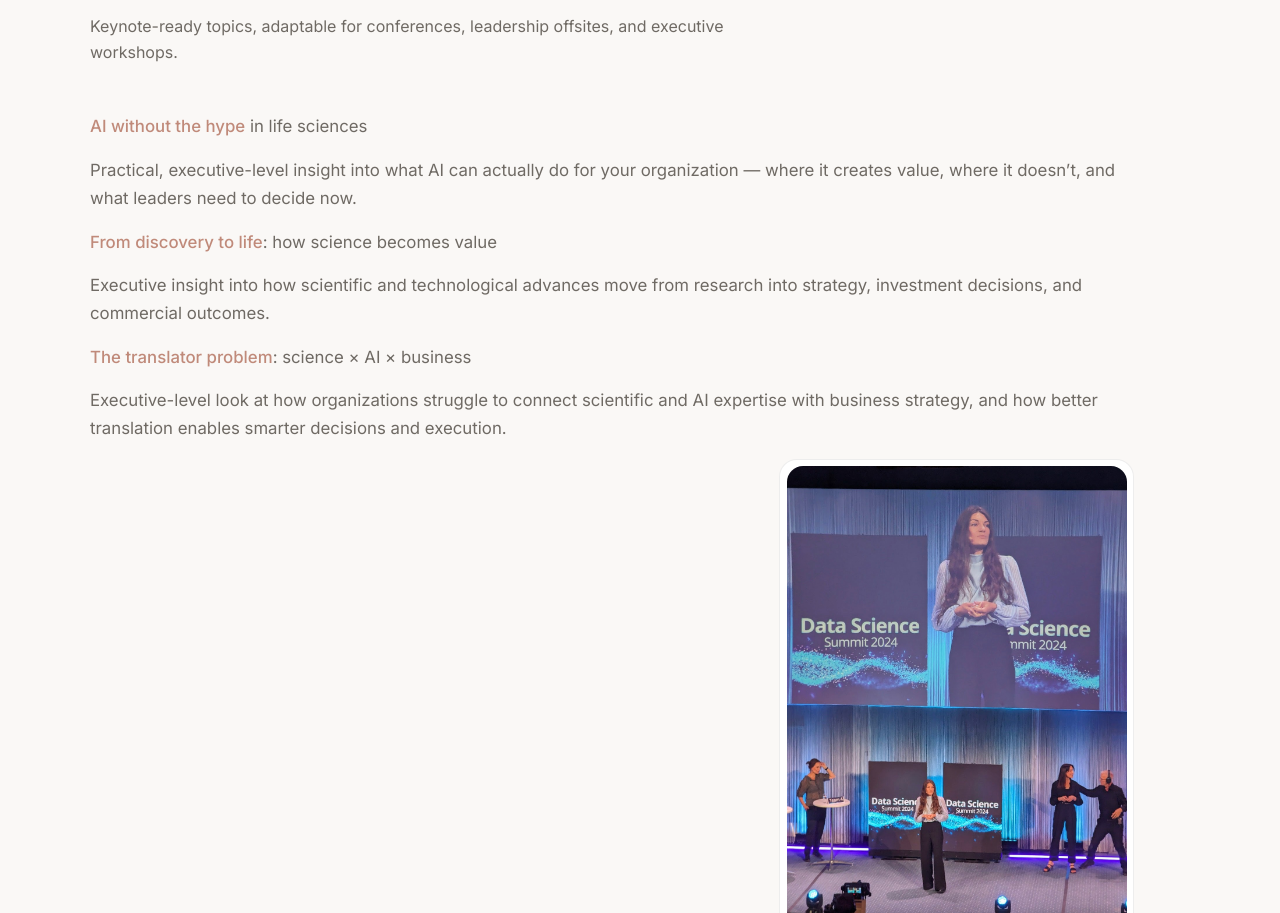
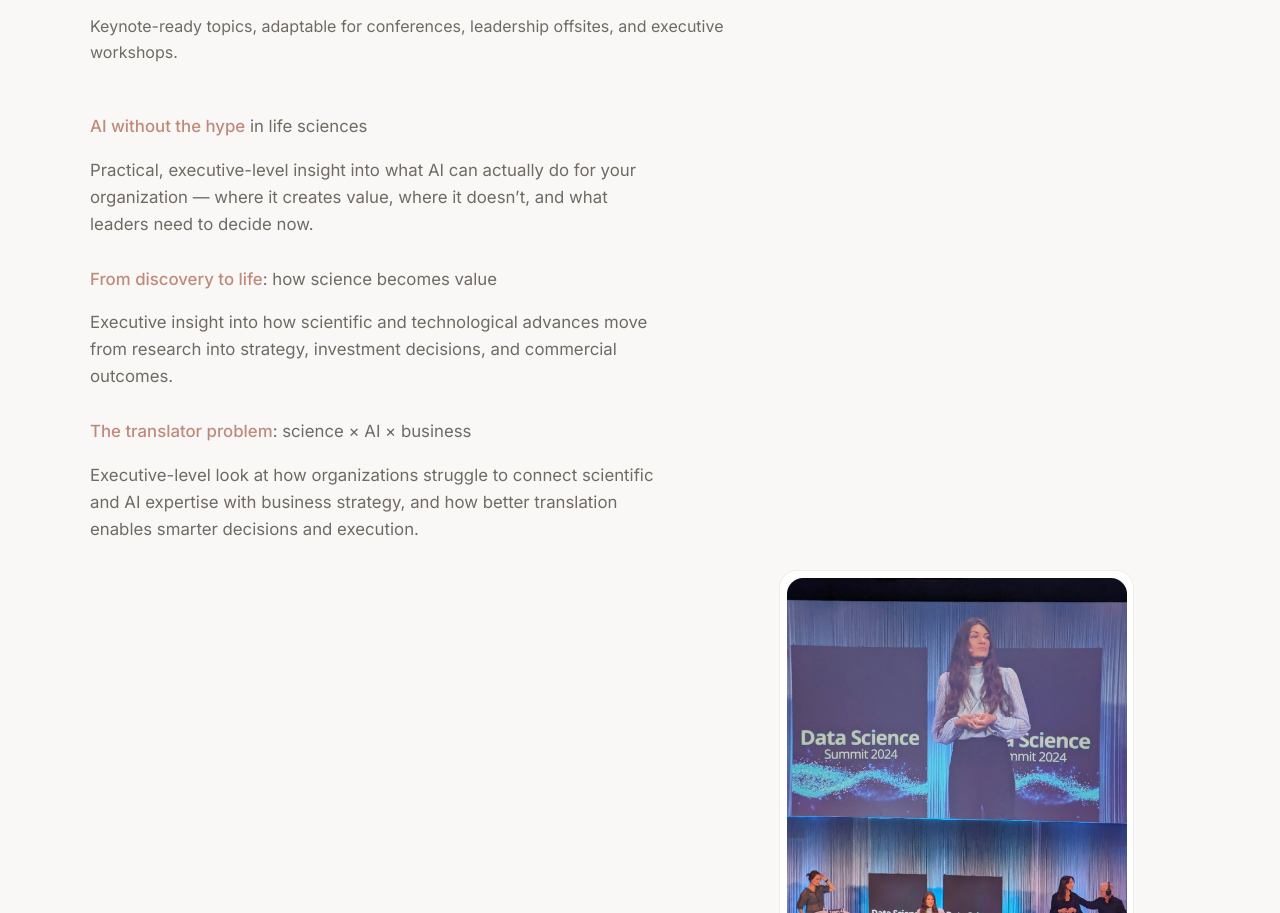
Before and after one commit to chiara21-dev/chiara-consulting-, a plain HTML site: page index.html in a window 1280 px wide. Shown: the part 1568-2481 px from the top of the page. Drawn offline with nearby package versions, Linux system fonts and the light colour scheme.

Commit message:
Update style.css

```diff
--- a/style.css
+++ b/style.css
@@ -208,6 +208,22 @@ header {
   font-weight: 500;
 }
 
+.speaking-item {
+  margin-bottom: 1.75rem;
+}
+
+.speaking-title {
+  font-size: 1.05rem;
+  margin-bottom: 0.4rem;
+}
+
+.speaking-description {
+  font-size: 0.95rem;
+  line-height: 1.6;
+  color: var(--text-muted);
+  max-width: 36rem;
+}
+
 /* -----------------------
    About
 ----------------------- */
```
